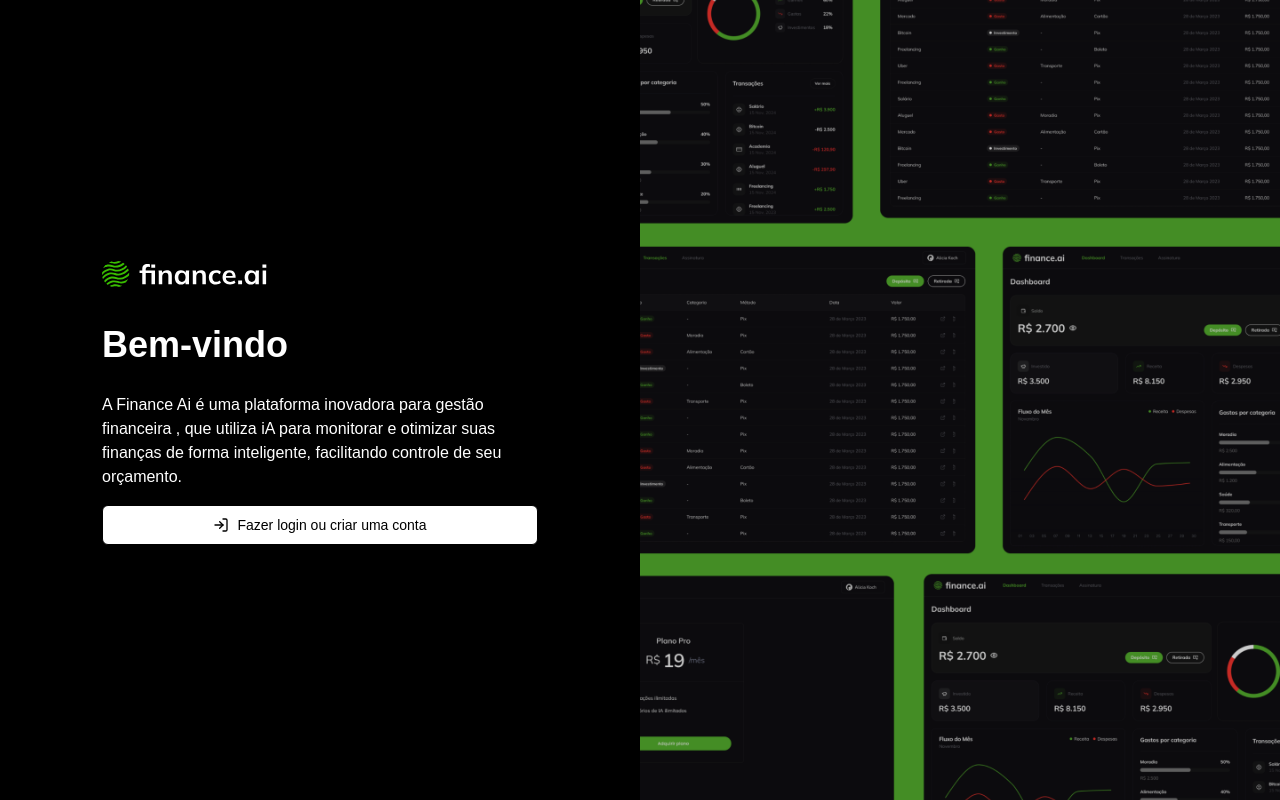
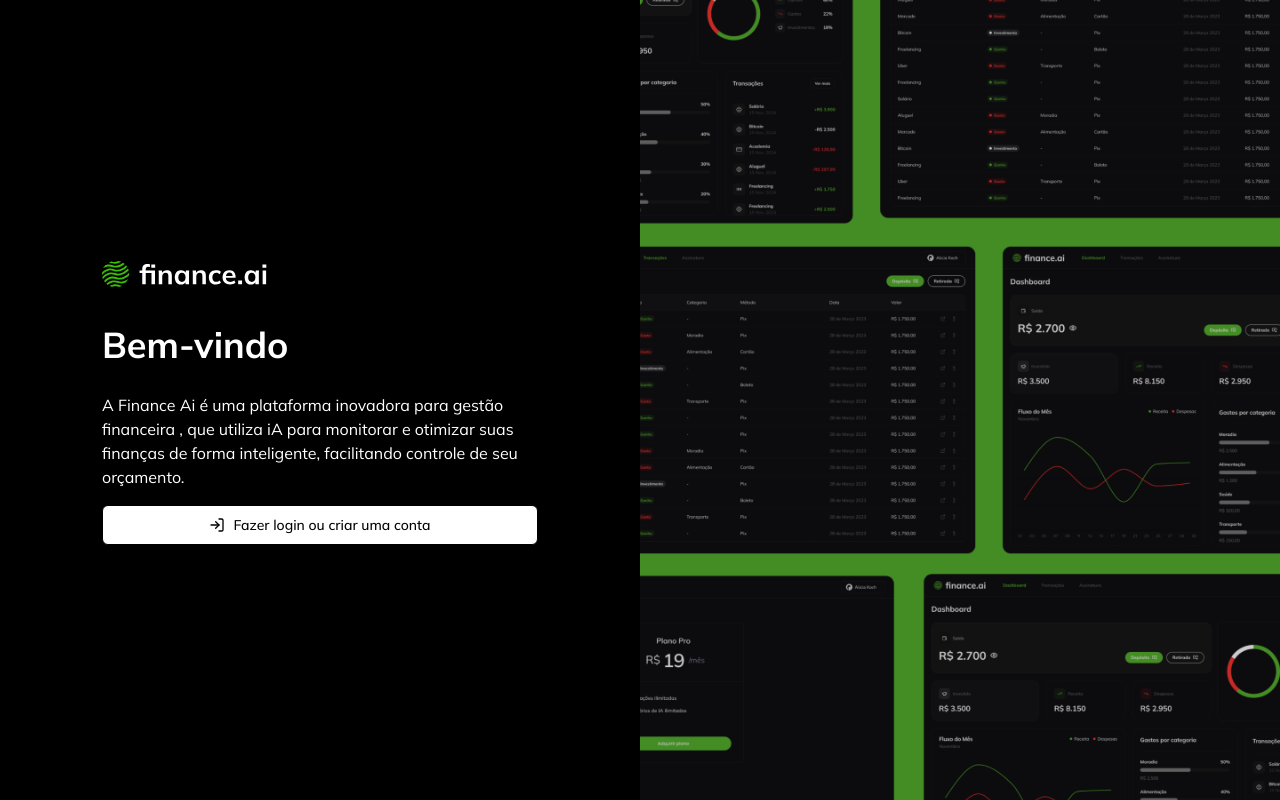
Before and after one commit to zFelipez/finance-ai, a Next.js app: page /login in a window 1280 px wide. Built offline with nearby package versions, Linux system fonts and the light colour scheme; no server answers.

Commit message:
feat: update font

```diff
--- a/src/app/layout.tsx
+++ b/src/app/layout.tsx
@@ -1,18 +1,11 @@
 import type { Metadata } from "next";
-import localFont from "next/font/local";
+import { Mulish } from "next/font/google";
 import "./globals.css";
 import { ClerkProvider } from "@clerk/nextjs";
 import { dark } from "@clerk/themes";
 
-const geistSans = localFont({
-  src: "./fonts/GeistVF.woff",
-  variable: "--font-geist-sans",
-  weight: "100 900",
-});
-const geistMono = localFont({
-  src: "./fonts/GeistMonoVF.woff",
-  variable: "--font-geist-mono",
-  weight: "100 900",
+const mulish = Mulish({
+  subsets: ["latin"],
 });
 
 export const metadata: Metadata = {
@@ -27,9 +20,7 @@
 }>) {
   return (
     <html lang="pt-br">
-      <body
-        className={`${geistSans.variable} ${geistMono.variable} antialiased`}
-      >
+      <body className={`${mulish.className} dark antialiased`}>
         <ClerkProvider appearance={{ baseTheme: dark }}>
           {children}
         </ClerkProvider>
```
Also changed, not shown: src/app/fonts/GeistMonoVF.woff (deleted), src/app/fonts/GeistVF.woff (deleted).
